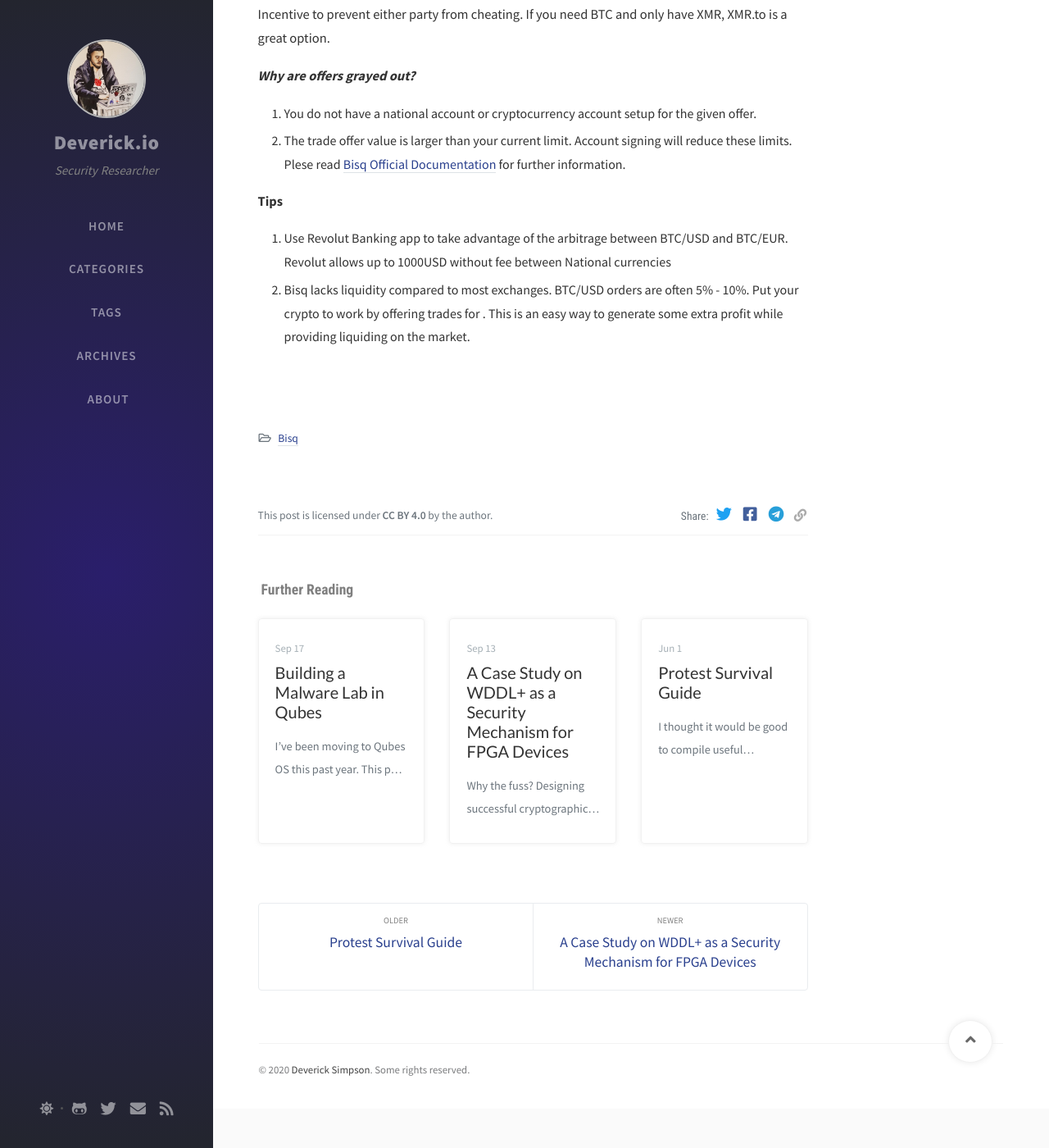
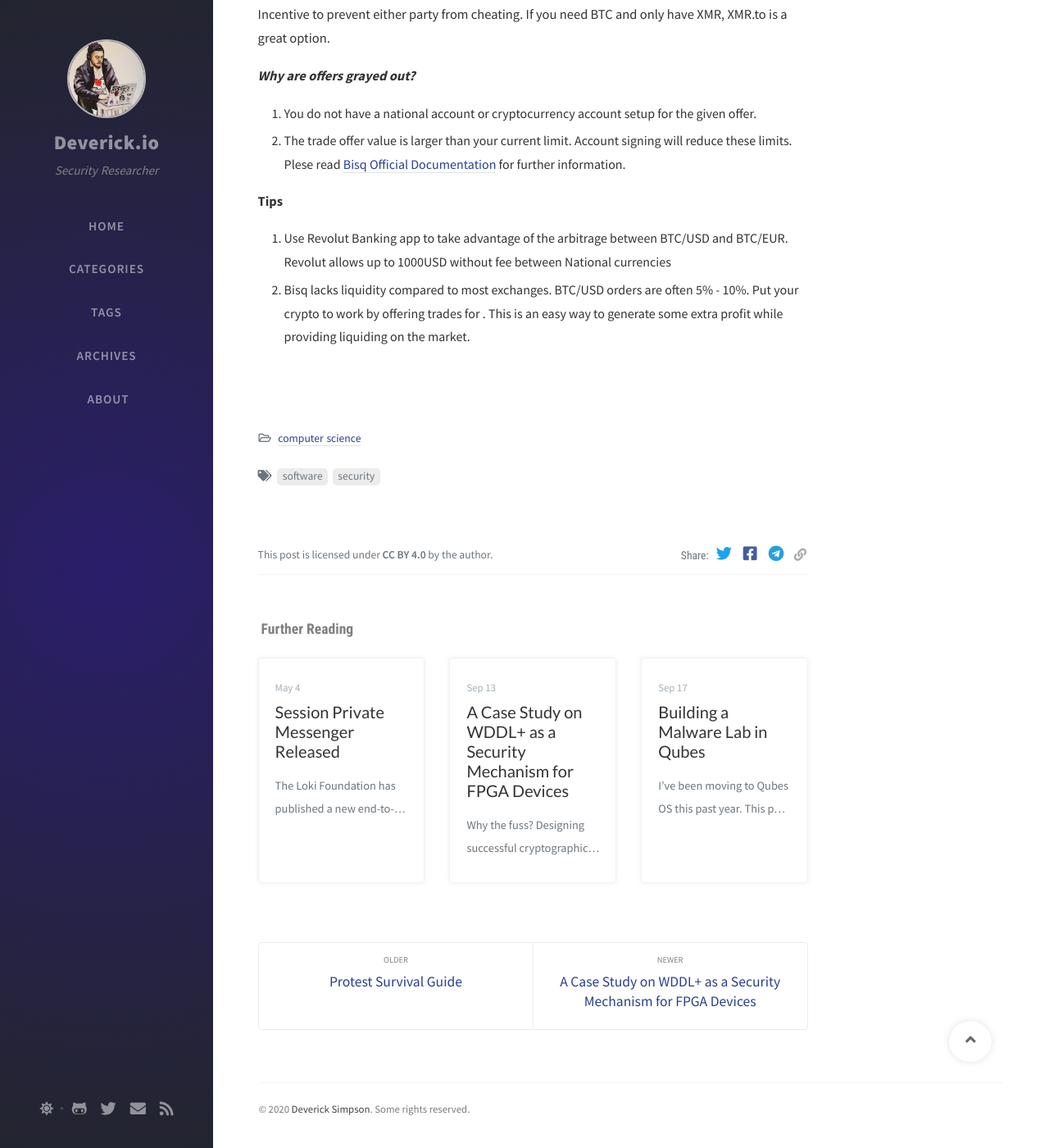
Before and after one commit to deverickapollo/Deverick.io, a Jekyll site: the page built from _posts/2020-05-06-bisq-tails.markdown, in a window 1280 px wide and 1400 px high, scrolled down 2669 px. Shown: the whole window at 82% size. Built offline with Jekyll 4.4.1, drawn with Linux system fonts in a browser that asks for light colours; nearby versions of some CDN libraries; comment, search, counter and statistics services are not loaded; some of the changed text lies outside the part shown.

Commit message:
Fix category page and include tags

```diff
--- a/_posts/2020-05-06-bisq-tails.markdown
+++ b/_posts/2020-05-06-bisq-tails.markdown
@@ -2,7 +2,8 @@
 layout: post
 title:  "Bisq - A Guide on Replacing Coinbase"
 date:   2020-07-16 13:00:00 +0200
-categories: Bisq
+categories: ["computer science"]
+tag: [software, security]
 ---
 **General Philosophy**
 
--- a/_posts/2020-05-06-session-private.markdown
+++ b/_posts/2020-05-06-session-private.markdown
@@ -2,7 +2,8 @@
 layout: post
 title:  "Session Private Messenger Released"
 date:   2020-05-04 19:38:27 +0200
-categories: security
+categories: ["computer science"]
+tag: [software]
 image: /assets/img/main/SESSION_Vert.png
 ---
 
--- a/_posts/2020-06-01-demonstrate.markdown
+++ b/_posts/2020-06-01-demonstrate.markdown
@@ -2,7 +2,7 @@
 layout: post
 title:  "Protest Survival Guide"
 date:   2020-06-01 19:38:27 +0200
-categories: freedom
+categories: [freedom]
 ---
 
 **I thought it would be good to compile useful information to protect our citizens in protest. Additional links and tips welcomed!**
--- a/_posts/2020-09-09-hacking-lab.markdown
+++ b/_posts/2020-09-09-hacking-lab.markdown
@@ -2,7 +2,7 @@
 layout: post
 title:  "Building a Malware Lab in Qubes"
 date:   2020-09-17 9:00:00 +0200
-categories: security
+categories: ["computer science"]
 ---
 
 I've been moving to Qubes OS this past year. This past week I needed a windows hacking lab for some research.  I am going to isloate the network from the other VMs to prevent any malicious code from getting out of control.
--- a/_posts/2020-09-14-WDDL.markdown
+++ b/_posts/2020-09-14-WDDL.markdown
@@ -2,7 +2,8 @@
 layout: post
 title:  "A Case Study on WDDL+ as a Security Mechanism for FPGA Devices"
 date:   2020-09-13 24:00:00 +0200
-categories: security
+categories: ["computer science"]
+tag: [hardware]
 ---
 **Why the fuss?**
 
```
